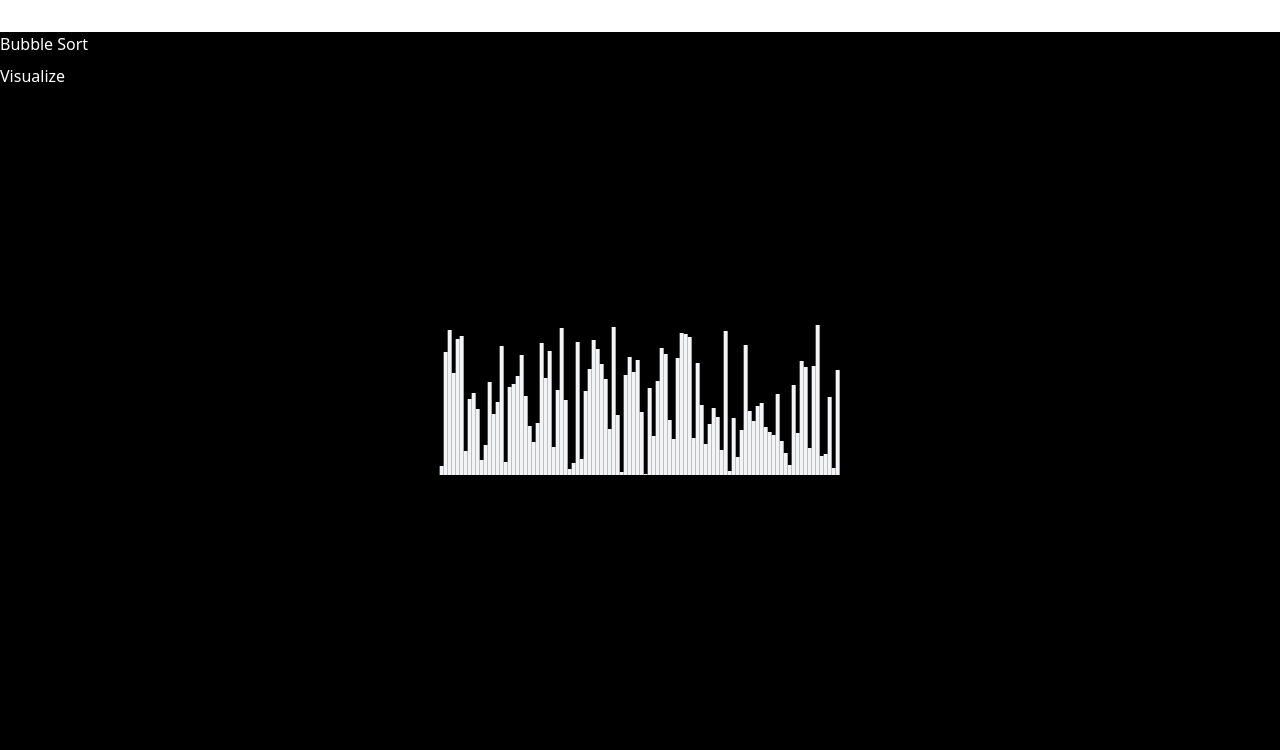
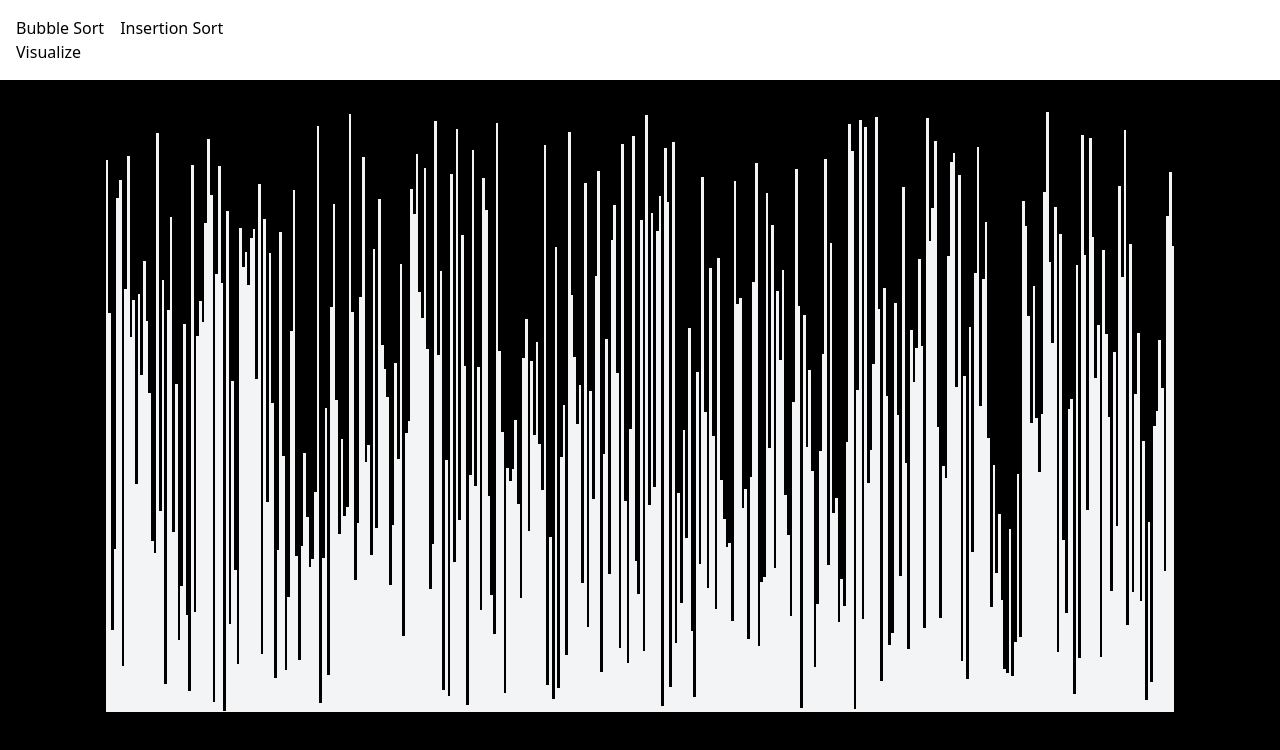
Before and after one commit to Zero-Ya/sorting-visualizer, a React (Vite) app: page / in a window 1280 px wide. Shown: the top 750 px of the page. Built offline with nearby package versions, Linux system fonts and the light colour scheme.

Commit message:
-Added topbar component -Added global store for settings

```diff
--- a/src/App.tsx
+++ b/src/App.tsx
@@ -5,7 +5,7 @@ import Topbar from "./components/Topbar";
 const App = () => {
 
   return (
-    <div className="h-screen">
+    <div className="flex flex-col gap-8 h-screen">
       <Topbar />
       <Visualizer />
     </div>
--- a/src/components/Topbar.tsx
+++ b/src/components/Topbar.tsx
@@ -1,7 +1,48 @@
+// Utilities
+import { getBubbleSortAnim, insertionSort } from "../utils/sortingAlgorithms.ts";
+
+// Store
+import { useSettingStore } from "../store.ts";
+
 const Topbar = () => {
+  const { array, animSteps, setAnimSteps } = useSettingStore();
+
+  function doSort() {
+    const { arr, anim } = getBubbleSortAnim(array);
+		setAnimSteps(anim);
+  }
+
+  function visualize() {
+    animSteps.forEach(([first, second], index) => {
+      const div1 = document.getElementById(`${first}`);
+      const div2 = document.getElementById(`${second}`);
+      if (!div1 || !div2) return;
+
+      setTimeout(() => {
+        div1.style.backgroundColor = 'red';
+        div2.style.backgroundColor = 'red';
+
+        const divHeight = div1.style.height;
+        div1.style.height = div2.style.height;
+        div2.style.height = divHeight;
+
+        setTimeout(() => {
+          div1.style.backgroundColor = 'white';
+          div2.style.backgroundColor = 'white';
+        }, 1)
+      }, index * 1)
+    })
+  }
+
   return (
     <div className="w-full p-4 text-black bg-white">
-
+      <div className="flex flex-col items-start">
+        <div className="flex gap-4">
+          <button onClick={doSort}>Bubble Sort</button>
+          <button>Insertion Sort</button>
+        </div>
+        <button onClick={visualize}>Visualize</button>
+      </div>
     </div>
   )
 }
--- a/src/components/Visualizer.tsx
+++ b/src/components/Visualizer.tsx
@@ -1,60 +1,28 @@
-import { useState, useEffect } from "react";
+// Modules
+import { useEffect } from "react";
 
-// import { useCounterStore } from "../store.ts";
-
-import { getBubbleSortAnim } from "../utils/bubbleSort.ts";
-
+// Utilities
 import { randomArray } from "../utils/utils.ts";
 
+// Store
+import { useSettingStore } from "../store.ts";
+
 const Visualizer = () => {
-	const [array, setArray] = useState<number[]>([]);
-	const [animSteps, setAnimSteps] = useState<number[][]>([]);
+  const { array, setArray } = useSettingStore();
 
 	useEffect(() => {
-    const randArr = randomArray(100);
+    const randArr = randomArray(400);
     setArray(randArr);
   }, [])
 
-	function doBubbleSort() {
-    const { arr, anim } = getBubbleSortAnim(array);
-		setAnimSteps(anim);
-  }
-
-  function visualize() {
-    animSteps.forEach(([first, second], index) => {
-      const div1 = document.getElementById(`${first}`);
-      const div2 = document.getElementById(`${second}`);
-      if (!div1 || !div2) return;
-
-      setTimeout(() => {
-        div1.style.backgroundColor = 'red';
-        div2.style.backgroundColor = 'red';
-
-        const divHeight = div1.style.height;
-        div1.style.height = div2.style.height;
-        div2.style.height = divHeight;
-
-        setTimeout(() => {
-          div1.style.backgroundColor = 'white';
-          div2.style.backgroundColor = 'white';
-        }, 2)
-      }, index * 2)
-    })
-  }
-
   return (
     <div>
-			<div className="flex justify-center items-end w-5/6 absolute m-auto top-1/2 left-1/2 -translate-1/2">
+			<div className="flex justify-center items-end w-5/6 m-auto">
         {array?.map((num, index: number) => (
           <div id={`${index}`} key={num} className="w-1 bg-gray-100 text-center " style={{height: `${num * 1.5}px`}}>
           </div>
         ))}
       </div>
-
-			<div className="flex flex-col items-start gap-2">
-      	<button onClick={doBubbleSort} className="text-white">Bubble Sort</button>
-        <button onClick={visualize} className="text-white">Visualize</button>
-			</div>
 		</div>
   )
 }
--- a/src/store.ts
+++ b/src/store.ts
@@ -1,17 +1,35 @@
 import { create } from "zustand";
 
-type CounterStore = {
-    count: number;
-    increment: () => void;
-    decrement: () => void;
+type SettingStore = {
+    algorithm: string;
+    array: number[];
+    animSteps: number[][];
+
+    setArray: (data: number[]) => void;
+    setAnimSteps: (data: number[][]) => void;
+
+    setBubbleSort: () => void;
+    setInsertionSort: () => void;
 }
 
-export const useCounterStore = create<CounterStore>((set, get) => ({
-    count: 0,
-    increment: () => {
-        set((state) => ({ count: state.count + 1 }))
+export const useSettingStore = create<SettingStore>((set) => ({
+    algorithm: "bubble sort",
+    array: [],
+    animSteps: [],
+
+    setArray(data) {
+        set(() => ({ array: data }));
     },
-    decrement: () => {
-        set((state) => ({ count: state.count - 1 }))
+
+    setAnimSteps(data) {
+        set(() => ({ animSteps: data }));
     },
+
+    setBubbleSort() {
+        set(() => ({ algorithm: "bubble sort" }));
+    },
+
+    setInsertionSort() {
+        set(() => ({ algorithm: "insertion sort" }));
+    }
 }))
--- a/src/utils/bubbleSort.ts
+++ b/src/utils/sortingAlgorithms.ts
@@ -18,3 +18,15 @@ export function getBubbleSortAnim(array: number[]) {
   }
   return { arr, anim };
 }
+
+export function insertionSort(array: number[]) {
+    for (let i = 1; i <array.length; i++) {
+        let numToInsert = array[i];
+        let j = i - 1;
+        while (j >= 0 && array[j] > numToInsert) {
+            array[j + 1] = array[j];
+            j = j - 1;
+        }
+        array[j + 1] = numToInsert;
+    }
+}
```
